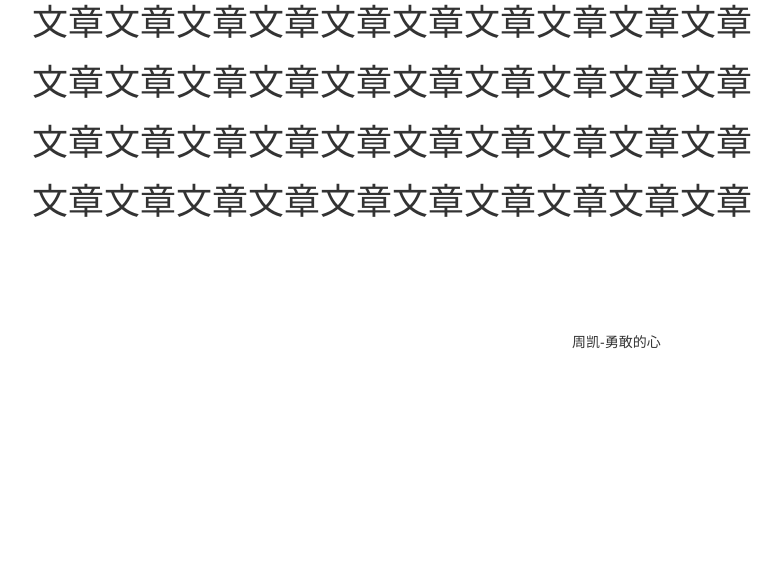
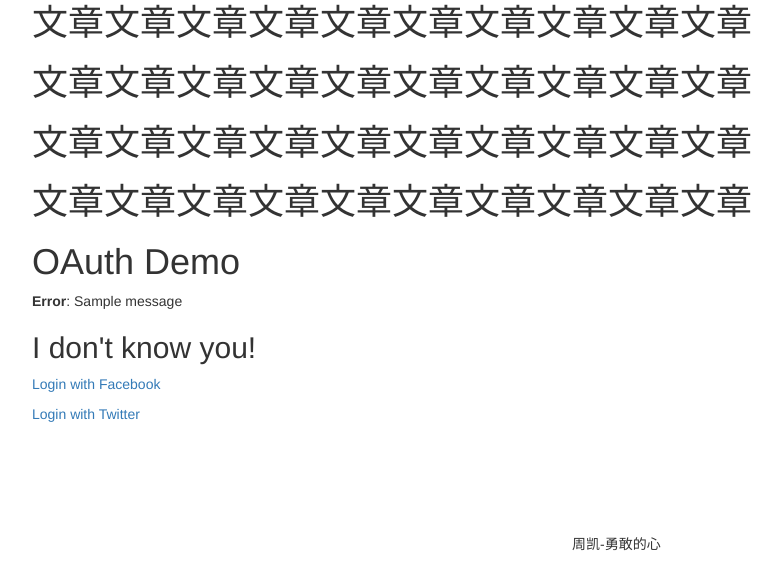
Before and after one commit to zhoukaigo/Blog, a Python web app: template app/templates/index.html in a window 1280 px wide. Shown: the part 625-1189 px from the top of the page, without its empty margins (18-800 px from the left). Before the commit the page ends 974 px from the top, so only its background shows below. Run offline with Jinja, Linux system fonts and the light colour scheme; the template is opened without the code that fills it, so the values that code supplies are empty; one stand-in notice (Sample message) is shown; some libraries are stand-ins or nearby versions.

Commit message:
fix import errors and add sth to index.html

```diff
--- a/app/auth/views.py
+++ b/app/auth/views.py
@@ -1,5 +1,7 @@
 from flask import render_template
 from . import auth
+from .oauth import OAuthSignIn
+from flask.ext.login import current_user
 
 @auth.route('/login', methods=['GET', 'POST'])
 def login():
@@ -12,6 +14,7 @@ def oauth_authorize(provider):
         return redirect(url_for('index'))
     oauth = OAuthSignIn.get_provider(provider)
     return oauth.authorize()
+    # return render_template('auth/login.html')
 
 @auth.route('/callback/<provider>')
 def oauth_callback(provider):
--- a/app/templates/index.html
+++ b/app/templates/index.html
@@ -4,7 +4,45 @@
 	<div class="container-fluid">
 		<div class="row">
 			<div class="col-xs-12 col-sm-8 main-part">
+<script>
+  window.fbAsyncInit = function() {
+    FB.init({
+      appId      : '485985084927200',
+      xfbml      : true,
+      version    : 'v2.5'
+    });
+  };
+
+  (function(d, s, id){
+     var js, fjs = d.getElementsByTagName(s)[0];
+     if (d.getElementById(id)) {return;}
+     js = d.createElement(s); js.id = id;
+     js.src = "//connect.facebook.net/en_US/sdk.js";
+     fjs.parentNode.insertBefore(js, fjs);
+   }(document, 'script', 'facebook-jssdk'));
+</script>
 				{% include 'essay_thumbs.html' %}
+
+<div
+  class="fb-like"
+  data-share="true"
+  data-width="450"
+  data-show-faces="true">
+</div>
+
+        <h1>OAuth Demo</h1>
+        {% for message in get_flashed_messages() %}
+            <p><b>Error</b>: {{ message }}</p>
+        {% endfor %}
+        {% if current_user.is_authenticated %}
+            <h2>Hi, {{ current_user.nickname }}!</h2>
+            <!-- <p><a href="{{ url_for('logout') }}">Logout</a></p> -->
+        {% else %}
+            <h2>I don't know you!</h2>
+            <p><a href="{{ url_for('auth.oauth_authorize', provider='facebook') }}">Login with Facebook</a></p>
+            <p><a href="{{ url_for('auth.oauth_authorize', provider='twitter') }}">Login with Twitter</a></p>
+        {% endif %}
+
 			</div>
 			<div class="col-xs-12 col-sm-4 sidebar">
 				{% include 'sidebar.html' %}
```
Also changed, not shown: config.py (line endings or trailing spaces).
